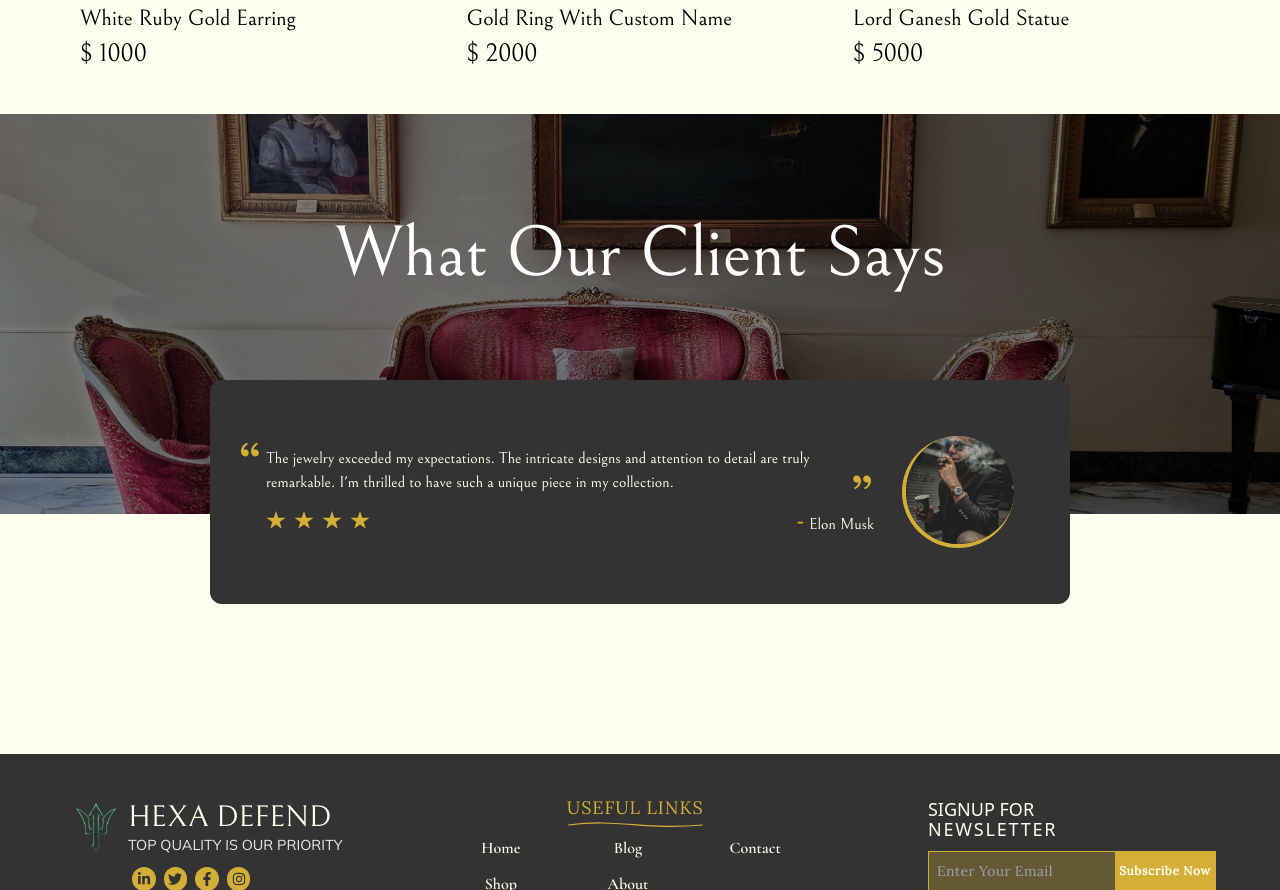
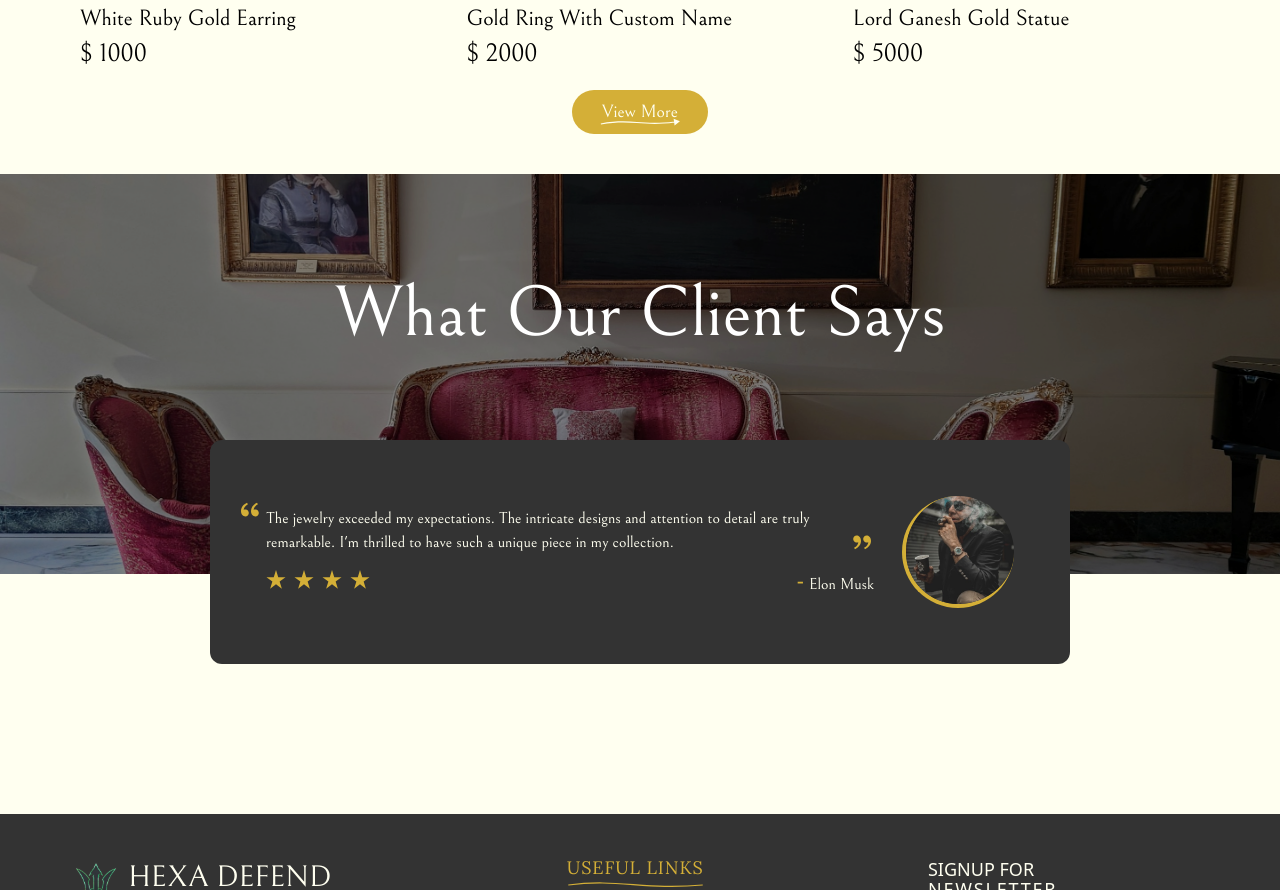
Before and after one commit to pravesh-dev/Jewellery-Shop, a React (Vite) app: page / in a window 1280 px wide. Shown: the part 2891-3781 px from the top of the page. Built offline with nearby package versions, Linux system fonts and the light colour scheme.

Commit message:
styled viewall button in shopby

```diff
--- a/src/Components/LandingPage/ShopByCategories.jsx
+++ b/src/Components/LandingPage/ShopByCategories.jsx
@@ -1,5 +1,6 @@
 import React, { useEffect, useRef, useState } from "react";
 import { items } from "./ShopByCategoriesData";
+import buttonUnderline from '../../Assets/LandingPage/Shopby/button-underline.svg'
 
 function ShopByCategories() {
   const componentRef = useRef(null);
@@ -85,11 +86,11 @@ function ShopByCategories() {
         {renderItems(activeTab)}
       </div>
       <button
-        className={`text-primary border border-primary bg-primary/5 px-7 py-1 text-sm rounded-[1rem] ${
+        className={`text-accent bg-secondary font-bellefair px-5 py-1 text-sm rounded-full ${
           viewAll ? "block" : "hidden"
-        }`}
+        } lg:text-lg lg:px-7 lg:py-2`}
       >
-        View All
+        View More <img src={buttonUnderline} className="w-14 -mt-1 mx-auto lg:w-20 lg:-mt-2" loading="lazy" alt="underline" />
       </button>
     </section>
   );
--- a/src/Components/LandingPage/ShopByCategoriesData.js
+++ b/src/Components/LandingPage/ShopByCategoriesData.js
@@ -54,6 +54,14 @@ const items = [
     image: card6,
     type: 'statue'
   },
+  {
+    name: "Lord Ganesh Gold Statue",
+    price: 5000,
+    onSale: false,
+    discount: 0,
+    image: card6,
+    type: 'statue'
+  },
 ];
 
 export { items };
```
Also changed, not shown: src/Assets/LandingPage/Shopby/button-underline.svg (added).
